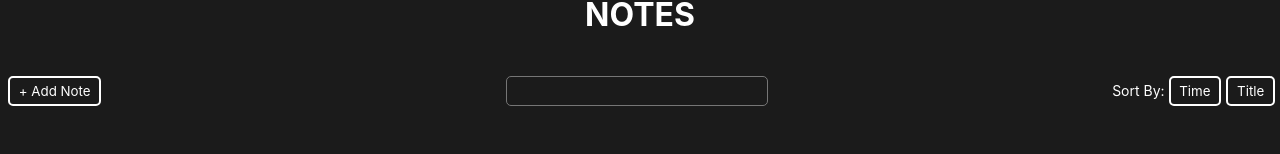
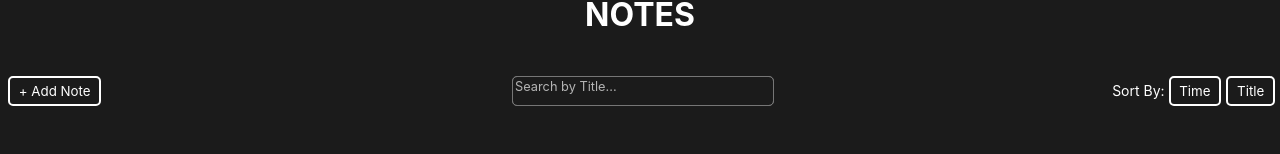
Before and after one commit to frontseat-astronaut/react-note-app, a React (Create React App) app: page / in a window 1280 px wide. Shown: the part 134-288 px from the top of the page. Built offline with nearby package versions, Linux system fonts and the light colour scheme.

Commit message:
searchbar component; added default text

```diff
--- a/src/App.css
+++ b/src/App.css
@@ -29,12 +29,19 @@
 
 .Search {
   position: absolute;
-  color:rgb(180, 180, 180);
   right:40%;
   width: 20%;
   height: 3%;
+}
+
+.DefaultSearchText, .SearchText {
+  position: absolute;
+  display: block;
+  width: 100%;
+  height: 100%;
+  color:rgb(180, 180, 180);
+  font-size: 80%;
   resize: none;
-  font-size: 17px;
 }
 
 .SortOptions {
--- a/src/App.js
+++ b/src/App.js
@@ -17,7 +17,7 @@ let defaultNotes = [
 ];
 
 function CharCounter(props) {
-  let className = (props.text.length>props.charLimit)?"badCharCounter":"charCounter";
+  let className = (props.text.length > props.charLimit) ? "badCharCounter" : "charCounter";
   return <div className={className}>{props.text.length}/{props.charLimit}</div>;
 }
 
@@ -29,7 +29,7 @@ function Note(props) {
       return (
         <div>
           <textarea autoFocus={autoFocus} className={`Note${firstCapField}`} value={props[`new${firstCapField}`]} readOnly={false} onChange={props.handleChangeNote(firstCapField)} />
-          {(field=="text")? <CharCounter text={props[`new${firstCapField}`]} charLimit={props.charLimit}/>:(null)}
+          {(field == "text") ? <CharCounter text={props[`new${firstCapField}`]} charLimit={props.charLimit} /> : (null)}
         </div>
       );
     else
@@ -60,6 +60,14 @@ function Note(props) {
       }
     </div>
   );
+}
+
+function SearchBar(props) {
+  return (<div className="Search">
+    {(props.searchString == "") ?
+      <textarea className="DefaultSearchText" value={"Search by Title..."} readOnly /> : (null)}
+    <textarea className="SearchText" value={props.searchString} onChange={props.handleChangeSearch} />
+  </div>);
 }
 
 function updateObject(obj, props) {
@@ -166,7 +174,7 @@ class App extends React.Component {
   }
 
   handleChangeSearch(event) {
-    this.setState({ "searchString": event.target.value });
+    this.setState({ "searchString": event.target.value, "focusedNote": -1 });
   }
 
   handleNewNote(event) {
@@ -208,7 +216,7 @@ class App extends React.Component {
     let handleSubmit = function (event) {
       this.setState((state) => {
         let note = state.notes[key];
-        if(note.newText.length > this.charLimit)
+        if (note.newText.length > this.charLimit)
           return {};
         updateObject(note, { "isTyping": false, "text": note.newText, "title": note.newTitle, "justCreated": false });
         return { "notes": state.notes, "focusedNote": key };
@@ -224,7 +232,7 @@ class App extends React.Component {
         delete this.state.notes[key];
       else
         updateObject(note, { "isTyping": false });
-      this.setState({ "notes": this.state.notes, "focusedNote": key });
+      this.setState({ "notes": this.state.notes, "focusedNote": -1 });
     };
     return handleCancel.bind(this);
   }
@@ -240,7 +248,7 @@ class App extends React.Component {
 
   _scrollToNote() {
     if (this.state.focusedNote < 0) return;
-    scroller.scrollTo(`Note ${this.state.focusedNote}`, { "smooth": true });
+    scroller.scrollTo(`Note ${this.state.focusedNote}`, { "smooth": true, duration: 500 });
   }
 
   componentDidUpdate() {
@@ -253,7 +261,7 @@ class App extends React.Component {
         <h1 className="Heading">NOTES</h1>
         <br />
         <button className="AddNoteOption" onClick={this.handleNewNote}> + Add Note </button>
-        <textarea className="Search" value={this.state.searchString} onChange={this.handleChangeSearch}></textarea>
+        <SearchBar searchString={this.state.searchString} handleChangeSearch={this.handleChangeSearch} />
         <div className="SortOptions">
           Sort By:&nbsp;
           <button onClick={this.changeOrder("time")}> Time </button>
```
